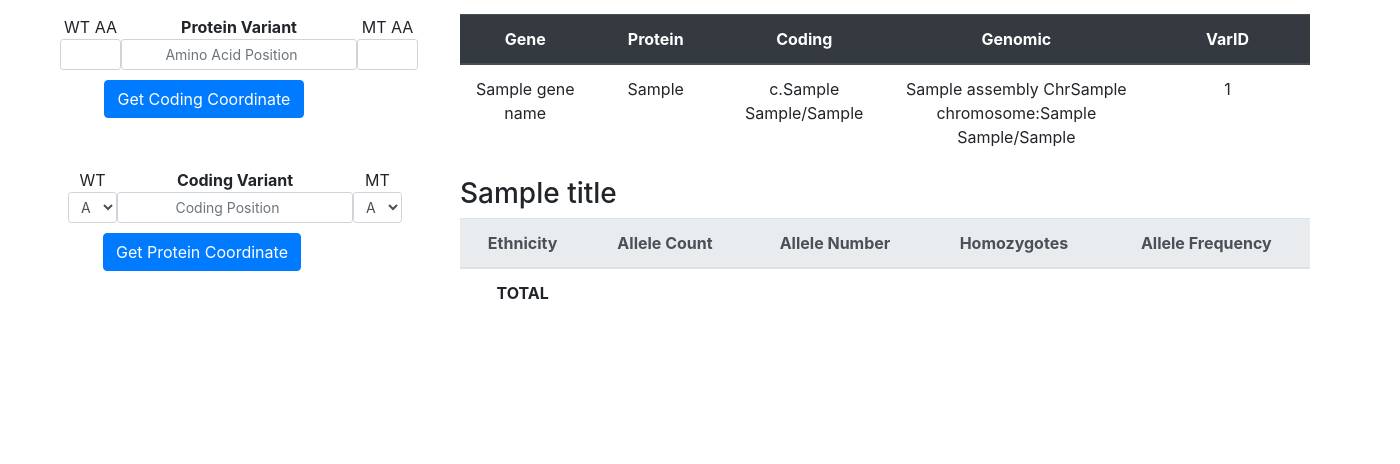
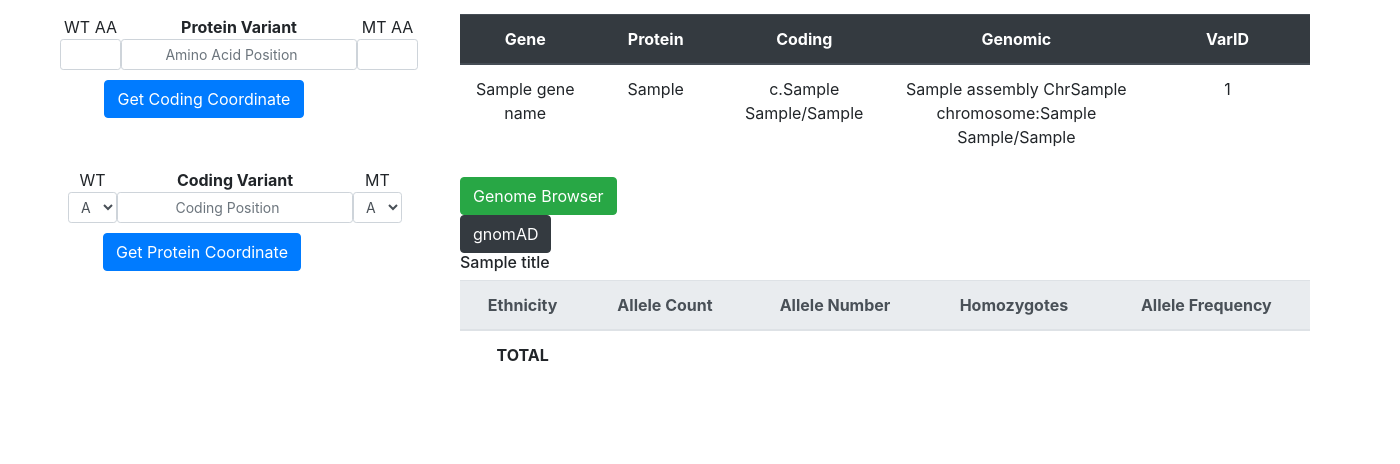
Before and after one commit to JustinzGit/variant_conversion_tool, a Django app: template conversion/templates/conversion/protein.html in a window 1400 px wide. Shown: the part 338-802 px from the top of the page. Before the commit the page ends 637 px from the top, so only its background shows below. Run offline with Django 3.2, Linux system fonts and the light colour scheme; tables that the repository leaves empty hold one stand-in row (values such as "Sample post"); the template is opened without the code that fills it: values that come from a table or form of the project are taken from there, most other values are stand-ins (such as "Sample title", 1, 10 or a date in 2020); some libraries are stand-ins or nearby versions.

Commit message:
add browser and gnomad links

```diff
--- a/conversion/templates/conversion/protein.html
+++ b/conversion/templates/conversion/protein.html
@@ -24,8 +24,18 @@
         </tbody>
     </table>
 
+    <div id="buttons">
+        <div id="browser_button">
+          <a role="button" href={{browser_link}} class="btn btn-success" target="_blank">Genome Browser</a>
+        </div>
+
+        <div id="gnomad_button">
+          <a role="button" href={{gnomad_link}} class="btn btn-dark" target="_blank">gnomAD</a>
+        </div>
+    </div>
+
     <table id="gnomad_table" class="table">
-        <h3>{{ title }}</h3>
+        <h6>{{ title }}</h6>
         <thead class="thead-light">
             <th scope="col">Ethnicity</th>
             <th scope="col">Allele Count</th>
```
Also changed, not shown: conversion/views.py (+7 -1 lines).
